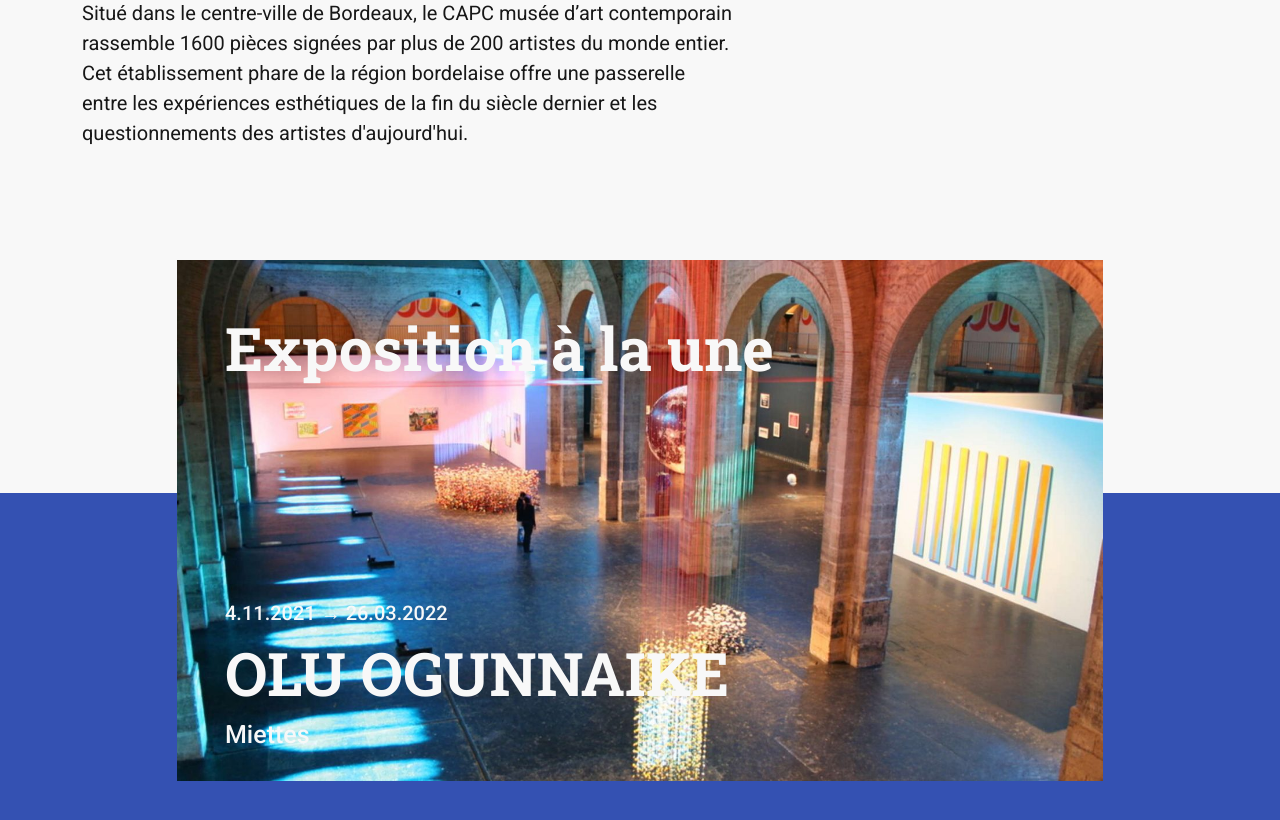
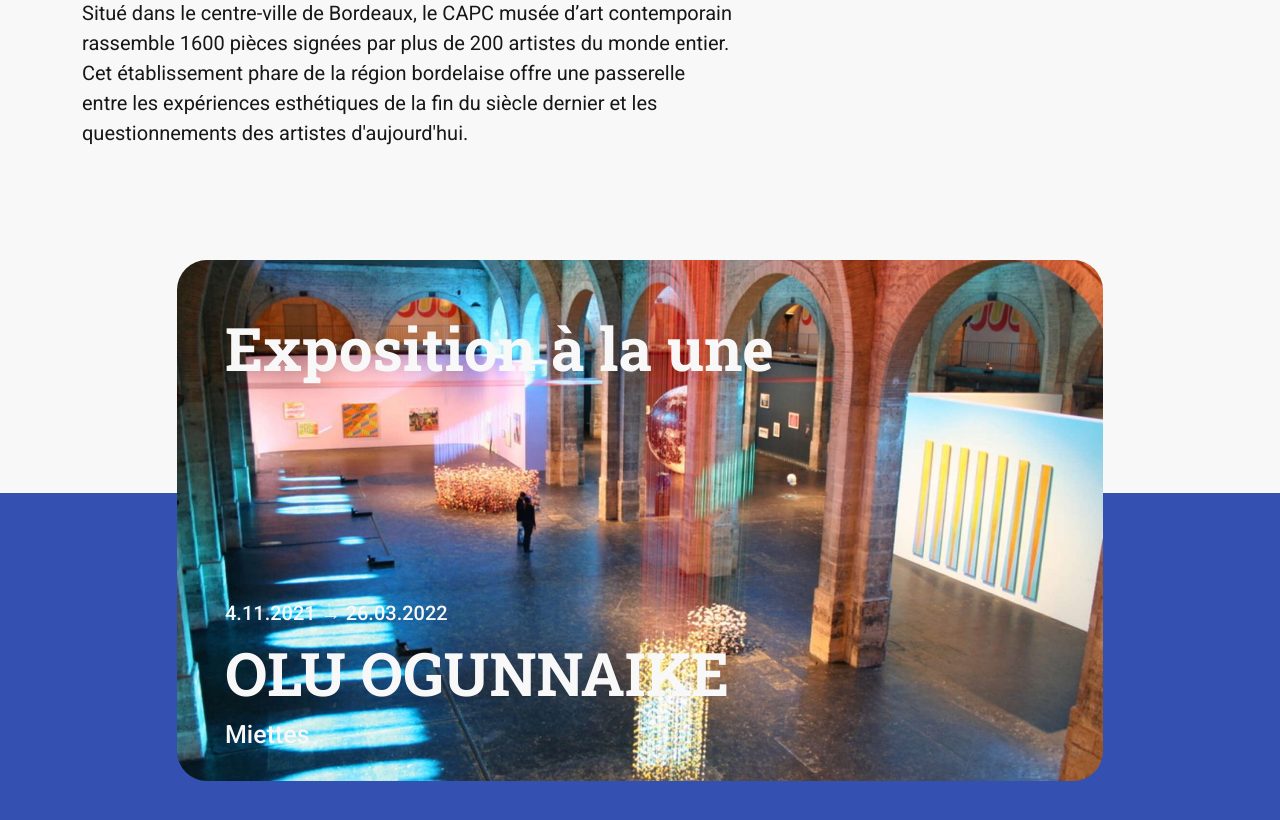
Before and after one commit to studio-beauvoir/jekyll-capc, a Jekyll site: the page built from _pages/index.html, in a window 1280 px wide and 900 px high, scrolled down 390 px. Shown: the top 820 px of the window. Built offline with Jekyll 4.4.1, drawn with Linux system fonts in a browser that asks for light colours.

Commit message:
Round image à la une

```diff
--- a/_includes/sections/home/hero.html
+++ b/_includes/sections/home/hero.html
@@ -22,7 +22,7 @@
                         <h4>Miettes</h4>
                     </div>
                 </div>
-                <img src="/assets/img/image_hero.jpg" alt="Exposition à la Une" class="hero_uneImg border_radius img-fluid">
+                <img src="/assets/img/image_hero.jpg" alt="Exposition à la Une" class="rounded-30 hero_uneImg border_radius img-fluid">
             </div>
         </div>
     </div>
```
